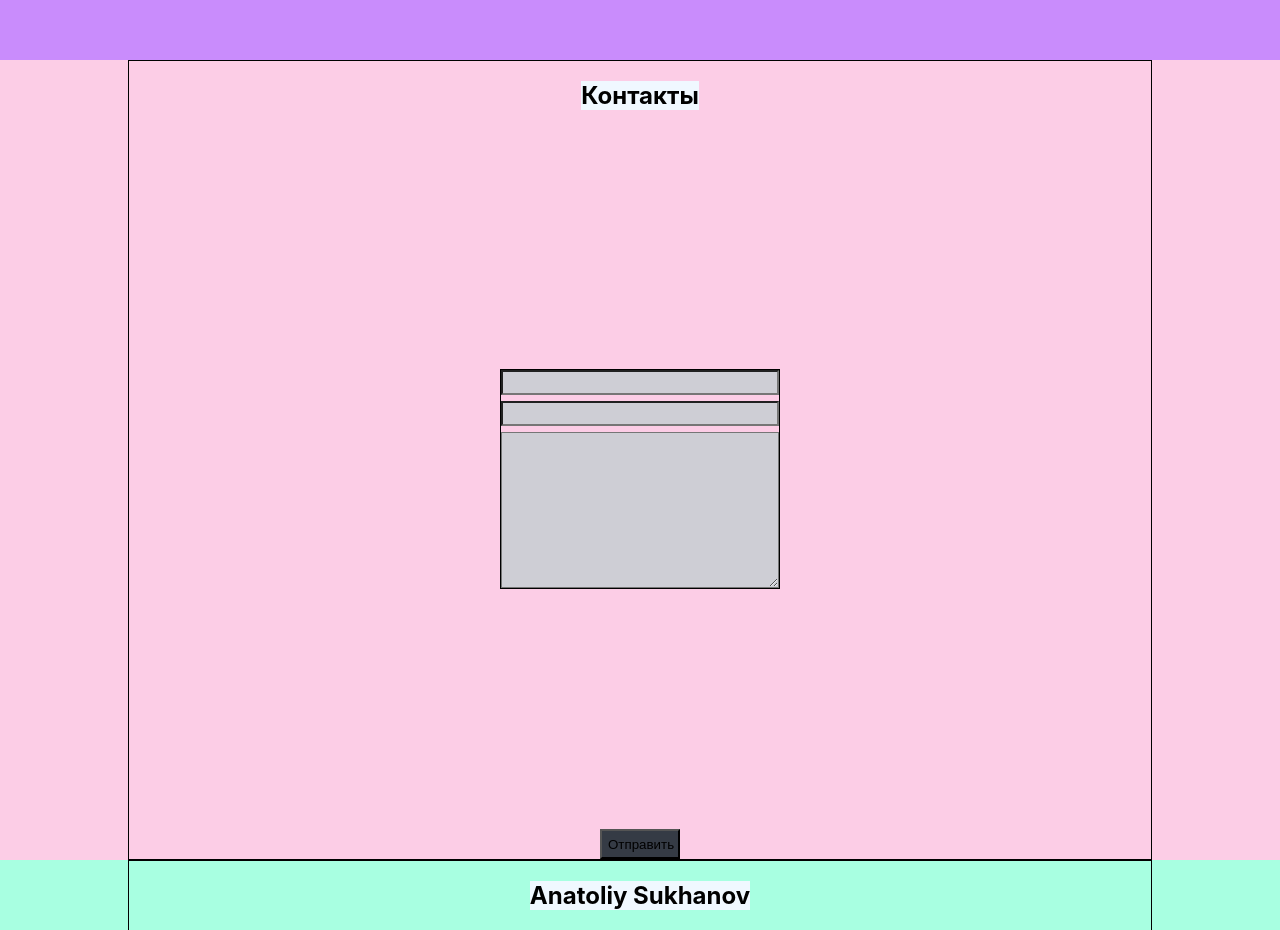
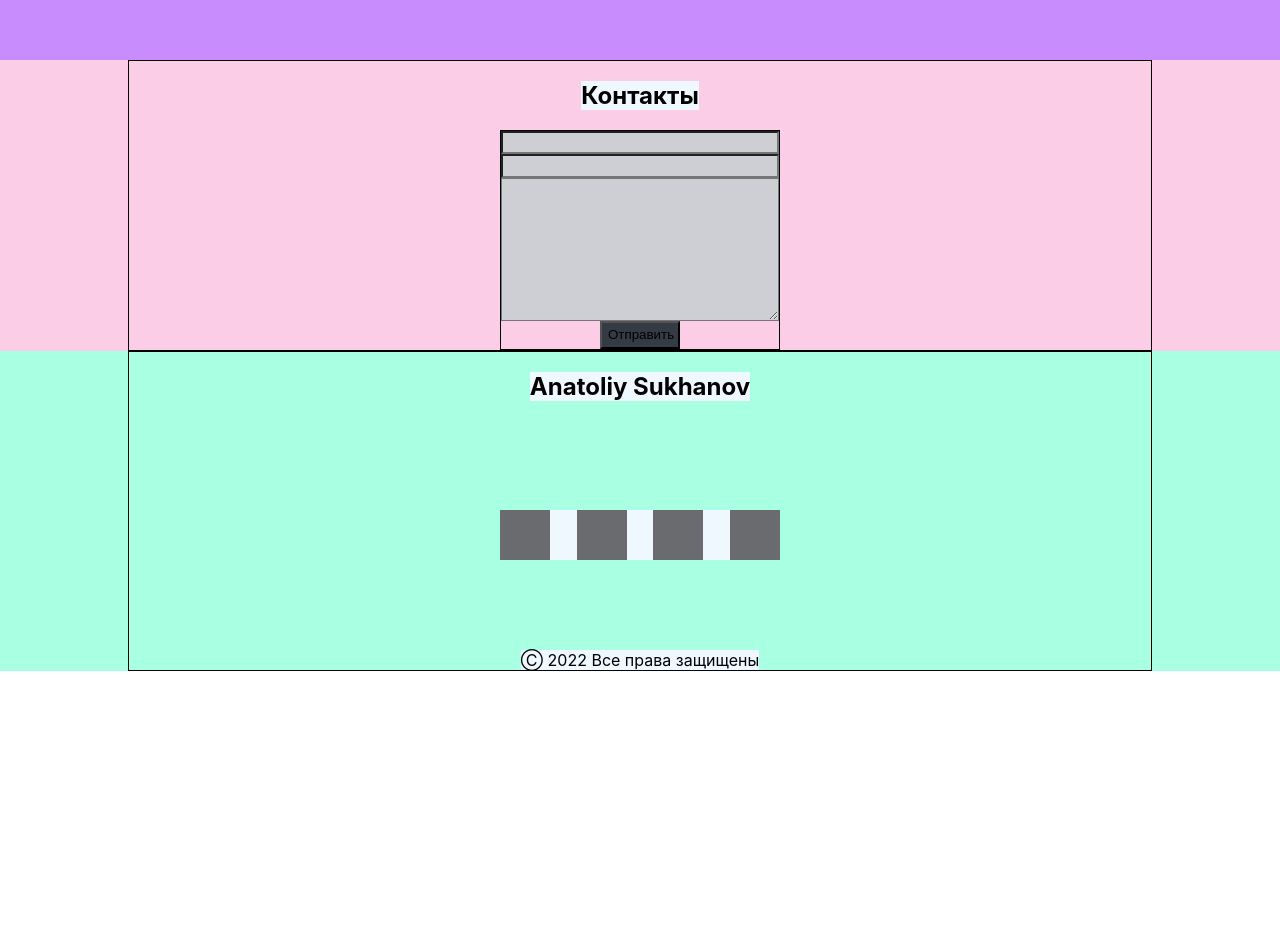
Before and after one commit to anatoliy0707/portfolio, a React (Create React App) app: page / in a window 1280 px wide. Shown: the part 2420-3350 px from the top of the page. After the commit the page ends 3091 px from the top, so only its background shows below. Built offline with nearby package versions, Linux system fonts and the light colour scheme.

Commit message:
fixed contacts

```diff
--- a/src/contacts/Contacts.jsx
+++ b/src/contacts/Contacts.jsx
@@ -11,8 +11,9 @@ export const Contacts = () => {
                     <input type="text"/>
                     <input type="text"/>
                     <textarea name="" id="" cols="30" rows="10"></textarea>
+                    <Button lable={'Отправить'}/>
                 </form>
-                <Button lable={'Отправить'}/>
+
             </div>
         </div>
     )
--- a/src/contacts/Contacts.module.css
+++ b/src/contacts/Contacts.module.css
@@ -1,5 +1,4 @@
 .contactsBlock {
-    height: 100vh;
     background-color: #fccde6;
 }
 
@@ -18,6 +17,7 @@
     display: flex;
     flex-direction: column;
     justify-content: space-between;
+    align-items: center;
 }
 
 input {
@@ -27,5 +27,8 @@ input {
 
 textarea {
     background-color: #ceced5;
+}
 
+.form input, .form textarea {
+    width: 100%;
 }
```
